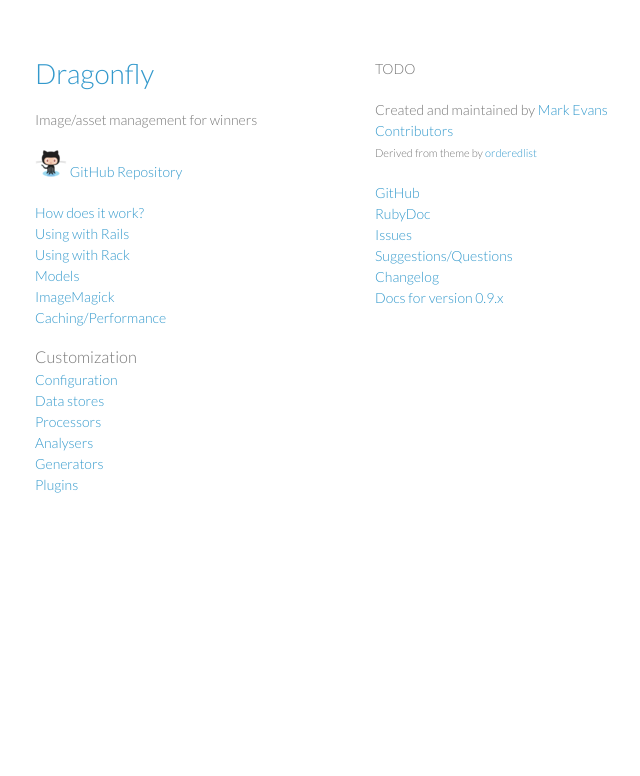
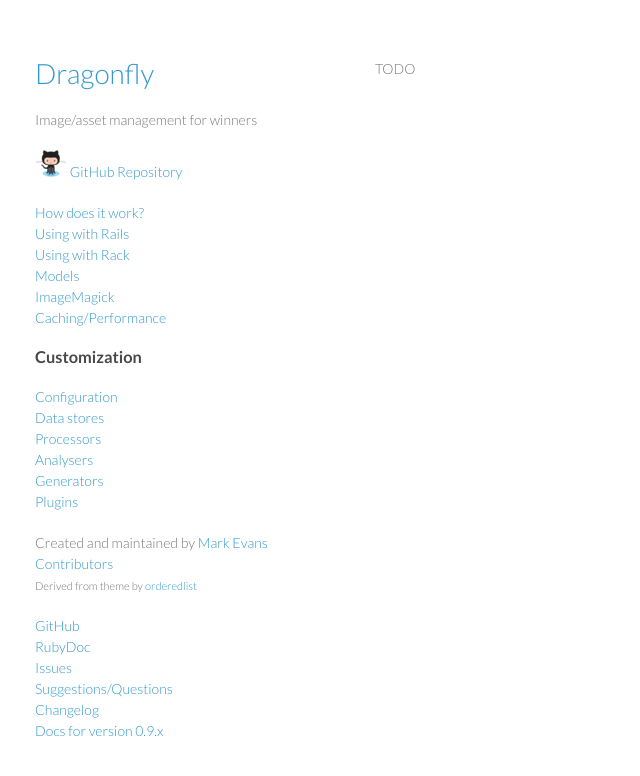
Before and after one commit to brendon/dragonfly-docs, a Jekyll site: the page built from index.md, in a window 1280 px wide. Shown: the top 776 px of the page, without its empty margins (105-745 px from the left). Built offline with Jekyll 4.4.1, drawn with Linux system fonts in a browser that asks for light colours; Markdown is read by kramdown in place of the engine named in the settings.

Commit message:
about back on sidebar because it can scroll now

```diff
--- a/_layouts/default.html
+++ b/_layouts/default.html
@@ -27,6 +27,7 @@
               <img src="{{site.baseurl}}/images/octocat.png" /> <a href="https://github.com/markevans/dragonfly">GitHub Repository</a>
             </p>
 
+            <div class="primary-nav">
               <ul>
                 {% for post in site.posts reversed %}
                 {% if post.tags contains 'main' %}
@@ -34,8 +35,10 @@
                 {% endif %}
                 {% endfor %}
               </ul>
+            </div>
 
-            <h3 class="nav-category">Customization</h3>
+            <div class="secondary-nav">
+              <h3>Customization</h3>
               <ul>
                 {% for post in site.posts reversed %}
                 {% if post.tags contains 'customization' %}
@@ -43,8 +46,29 @@
                 {% endif %}
                 {% endfor %}
               </ul>
+            </div>
 
+            <div class="about">
+              <p>
+                Created and maintained by <a href="https://github.com/markevans">Mark Evans</a><br />
+                <a href="https://github.com/markevans/dragonfly/graphs/contributors">Contributors</a><br />
+                <small>Derived from theme by <a href="https://github.com/orderedlist">orderedlist</a></small>
+              </p>
+              <p>
+                <a href="https://github.com/markevans/dragonfly">GitHub</a> <br />
+                <a href="http://rubydoc.info/github/markevans/dragonfly/frames">RubyDoc</a> <br />
+                <a href="http://github.com/markevans/dragonfly/issues">Issues</a> <br />
+                <a href="http://groups.google.com/group/dragonfly-users">Suggestions/Questions</a> <br />
+                {% for post in site.posts %}
+                {% if post.tags contains 'changelog' %}
+                <a href="{{ site.baseurl }}{{ post.url }}">{{ post.title }}</a> <br />
+                {% endif %}
+                {% endfor %}
+                <a href="{{ site.baseurl }}/v0.9.15">Docs for version 0.9.x</a>
+              </p>
+            </div>
           </header>
+
           <section>
             {{ content }}
           </section>
--- a/index.md
+++ b/index.md
@@ -4,21 +4,3 @@ title: Dragonfly
 ---
 
 TODO
-
-<p>
-  Created and maintained by <a href="https://github.com/markevans">Mark Evans</a><br />
-  <a href="https://github.com/markevans/dragonfly/graphs/contributors">Contributors</a><br />
-  <small>Derived from theme by <a href="https://github.com/orderedlist">orderedlist</a></small>
-</p>
-<p>
-  <a href="https://github.com/markevans/dragonfly">GitHub</a> <br />
-  <a href="http://rubydoc.info/github/markevans/dragonfly/frames">RubyDoc</a> <br />
-  <a href="http://github.com/markevans/dragonfly/issues">Issues</a> <br />
-  <a href="http://groups.google.com/group/dragonfly-users">Suggestions/Questions</a> <br />
-  {% for post in site.posts %}
-  {% if post.tags contains 'changelog' %}
-  <a href="{{ site.baseurl }}{{ post.url }}">{{ post.title }}</a> <br />
-  {% endif %}
-  {% endfor %}
-  <a href="{{ site.baseurl }}/v0.9.15">Docs for version 0.9.x</a>
-</p>
```
Lines whose indentation alone changed are shown as unchanged.
